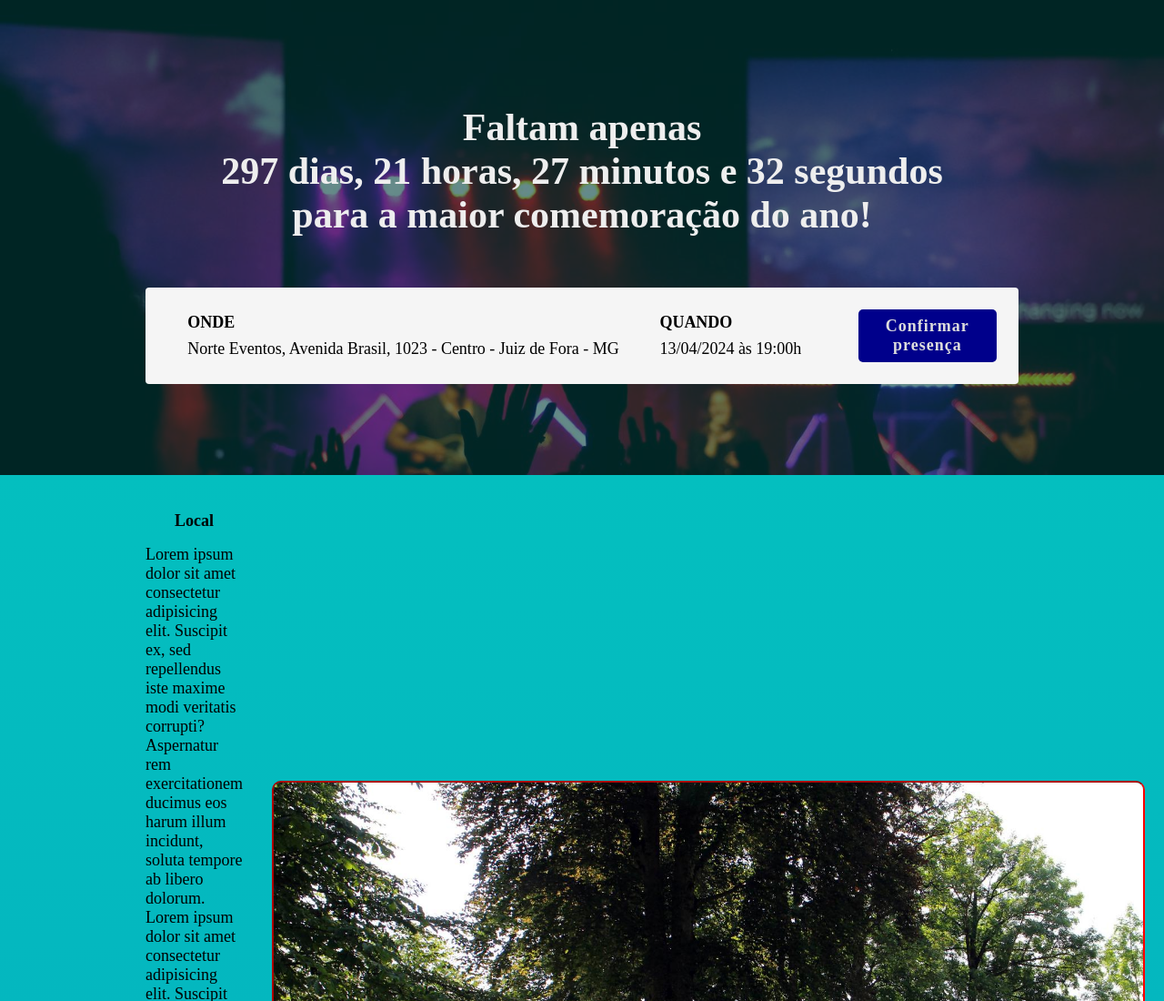
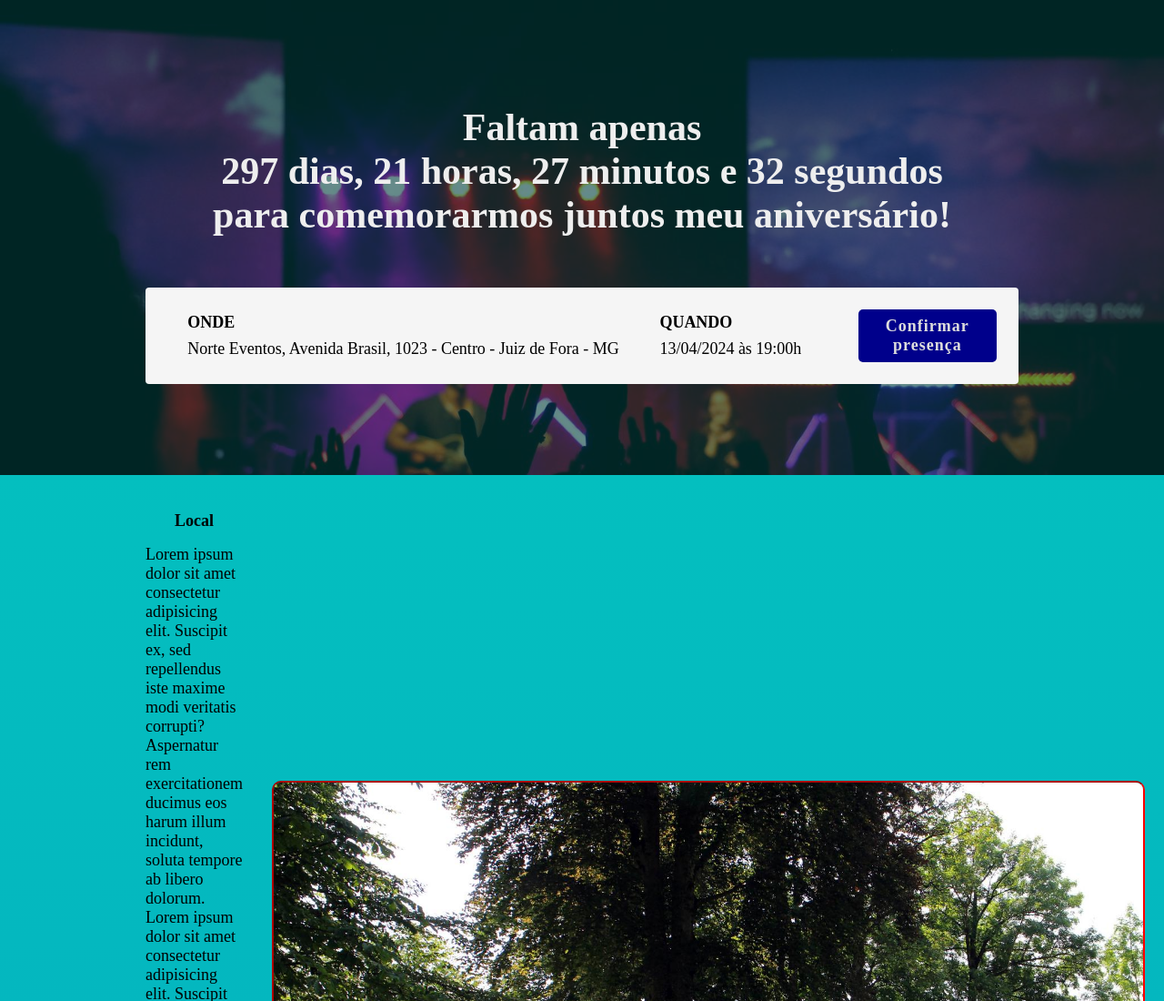
Before and after one commit to fabiobignoto/atividade_modulo22, a website built with Parcel: page src/index.html in a window 1280 px wide. Shown: the top 1100 px of the page at 91% size. Built offline with nearby package versions, Linux system fonts and the light colour scheme.

Commit message:
Correcao Titulo da pag e mensagem do header

```diff
--- a/src/index.html
+++ b/src/index.html
@@ -3,7 +3,7 @@
 <head>
     <meta charset="UTF-8">
     <meta name="viewport" content="width=device-width, initial-scale=1.0">
-    <title>Evento</title>
+    <title>O Aniversário</title>
 
     <link rel="stylesheet" href="https://unpkg.com/aos@next/dist/aos.css" />
     <link rel="stylesheet" href="styles/main.scss">
--- a/src/scripts/main.js
+++ b/src/scripts/main.js
@@ -29,7 +29,7 @@ setInterval(function(){
         const secondsToEvent = Math.floor(((((timeStampEvent-timeStampNow)%dayInMS)%hourInMS)%minInMS)/secInMS);
 
         document.getElementById('counter').innerHTML = `Faltam apenas <br> ${daysToEvent} dias, ${hoursToEvent} horas, ${minutesToEvent} minutos e ${secondsToEvent} segundos<br>
-                                                            para a maior comemoração do ano!`
+                                                            para comemorarmos juntos meu aniversário!`
 
     }
     }, 1000);
```
